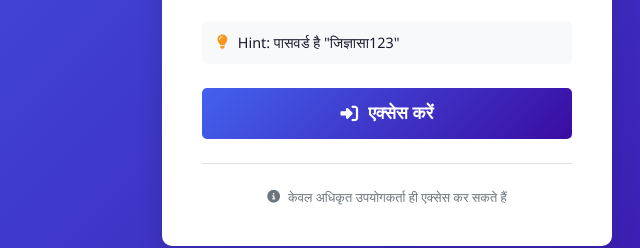
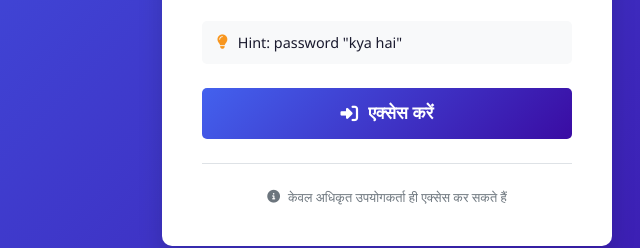
Before and after one commit to AMIT-d-sudo/hy, a plain HTML site: page index.html in a window 1280 px wide. Shown: the part 465-713 px from the top of the page, 253-893 px from the left. Drawn offline with Linux system fonts and the light colour scheme; some packages are replaced by stand-ins of ours; a script that the page names is missing.

Commit message:
Update index.html

```diff
--- a/index.html
+++ b/index.html
@@ -33,7 +33,7 @@
 
                 <div class="password-hint">
                     <i class="fas fa-lightbulb"></i>
-                    <span>Hint: पासवर्ड है "जिज्ञासा123"</span>
+                    <span>Hint: password "kya hai"</span>
                 </div>
 
                 <button class="btn-password-submit" id="passwordSubmit">
```
